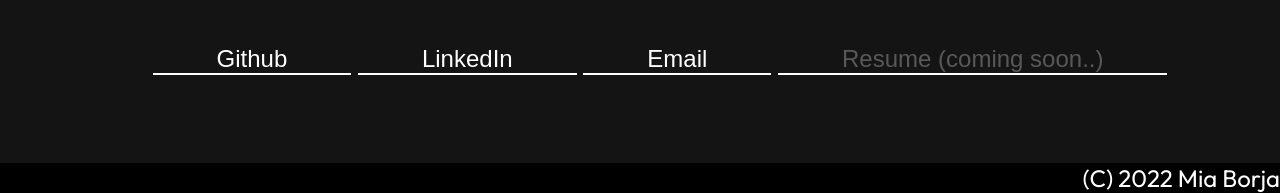
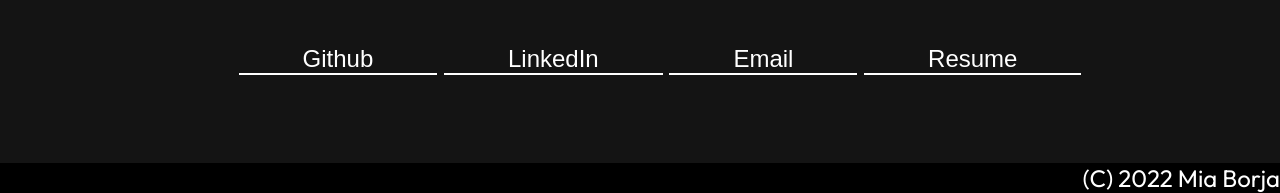
Before and after one commit to monkey-xyz/brjaportfolio-v2, a website: page index.html in a window 1280 px wide. Shown: the part 2341-2534 px from the top of the page. Drawn offline with Linux system fonts and the light colour scheme.

Commit message:
Updated index links

```diff
--- a/index.html
+++ b/index.html
@@ -103,7 +103,7 @@
                         <li><a target="_blank" href="https://github.com/pldbrja">Github</a></li>
                         <li><a target="_blank" href="https://www.linkedin.com/in/mia-borja-203abb213/">LinkedIn</a></li>
                         <li><a href="mailto:apk.borja@gmail.com">Email</a></li>
-                        <li><a href="">Resume (coming soon..)</a></li>
+                        <li><a href="https://drive.google.com/file/d/110f_Y3hwxkbWnkG_muv4m8LHl0TR6gkv/view?usp=sharing">Resume</a></li>
                     </ul>
                 </div>
             </div>
```
